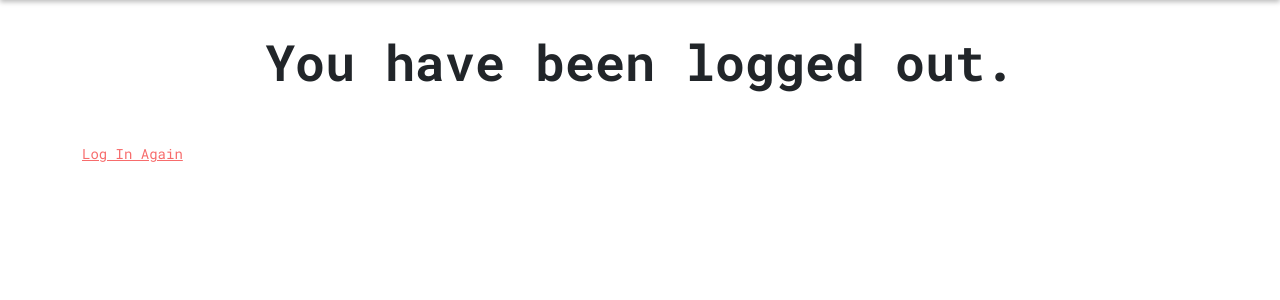
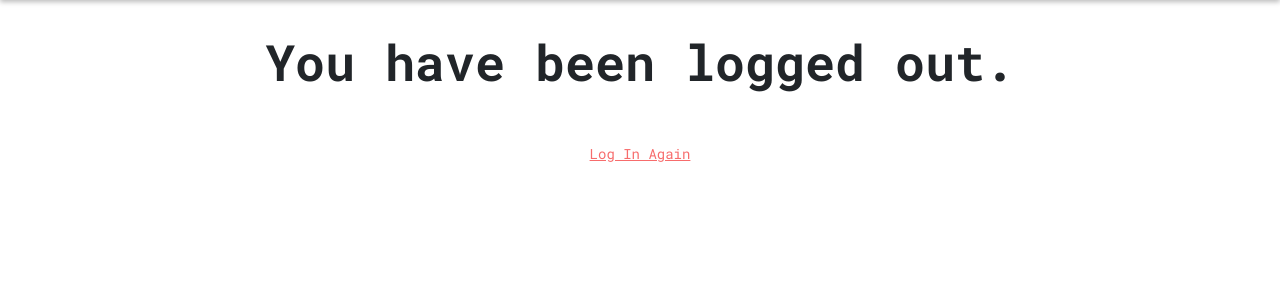
Before and after one commit to ADSteele916/nwhacks2021, a Django app: page /logout/ in a window 1280 px wide. Shown: the part 77-377 px from the top of the page. Run offline with Django 3.2, Linux system fonts and the light colour scheme; some libraries are stand-ins or nearby versions.

Commit message:
does the logout page look better yet?

```diff
--- a/templates/users/logout.html
+++ b/templates/users/logout.html
@@ -1,7 +1,10 @@
 {% extends "grades/base.html" %}
 {% block content %}
     <p class="page-title">You have been logged out.</p>
-    <small class="login-again">
-        <a href="{% url "login" %}">Log In Again</a>
-    </small>
+
+    <div class="text-center">
+        <small class="login-bottom-txt">
+            <a href="{% url "login" %}">Log In Again</a>
+        </small>
+    </div>
 {% endblock content %}
```
